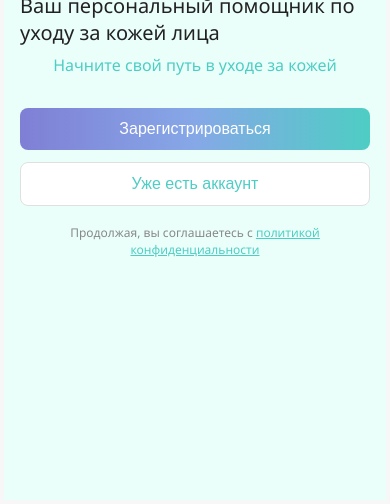
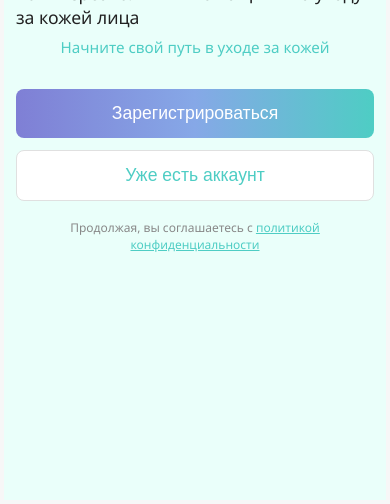
Before and after one commit to Egromaster/miniapp, a plain HTML site: page index.html in a window 390 px wide. Shown: the part 348-852 px from the top of the page. Drawn offline with Linux system fonts and the light colour scheme.

Commit message:
Update style.css

```diff
--- a/style.css
+++ b/style.css
@@ -3,11 +3,15 @@ body {
   font-family: 'Segoe UI', Arial, sans-serif;
   background: #f7f7f7;
   color: #222;
+  -webkit-text-size-adjust: 100%;
+  -webkit-tap-highlight-color: transparent;
 }
 .container {
   max-width: 420px;
   margin: 0 auto;
   padding: 16px;
+  min-height: 100vh;
+  box-sizing: border-box;
 }
 .header {
   text-align: center;
@@ -284,3 +288,37 @@ body {
   background: #f0f4ff;
   color: #222;
 }
+
+/* Дополнительные стили для мобильных устройств */
+@media (max-width: 480px) {
+  .welcome-screen {
+    padding: 0 12px;
+  }
+  .logo-smooth {
+    font-size: 2.5em;
+  }
+  .welcome-title {
+    font-size: 1.1em;
+  }
+  .welcome-desc {
+    font-size: 0.95em;
+  }
+  .btn-gradient, .btn-white {
+    padding: 14px;
+    font-size: 1.1em;
+  }
+  .input-field {
+    padding: 12px;
+    font-size: 1.1em;
+  }
+}
+
+/* Исправление для iOS Safari */
+@supports (-webkit-touch-callout: none) {
+  .welcome-screen {
+    min-height: -webkit-fill-available;
+  }
+  .container {
+    min-height: -webkit-fill-available;
+  }
+}
```
